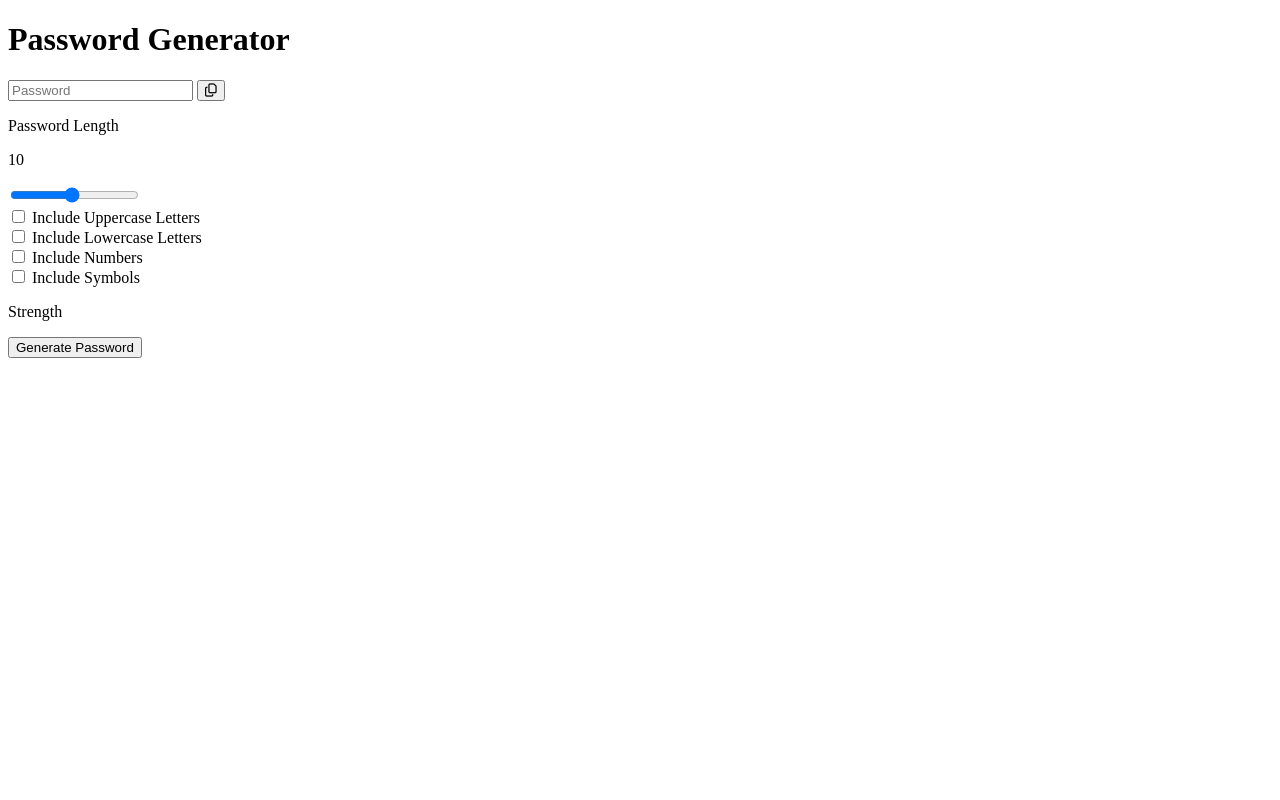
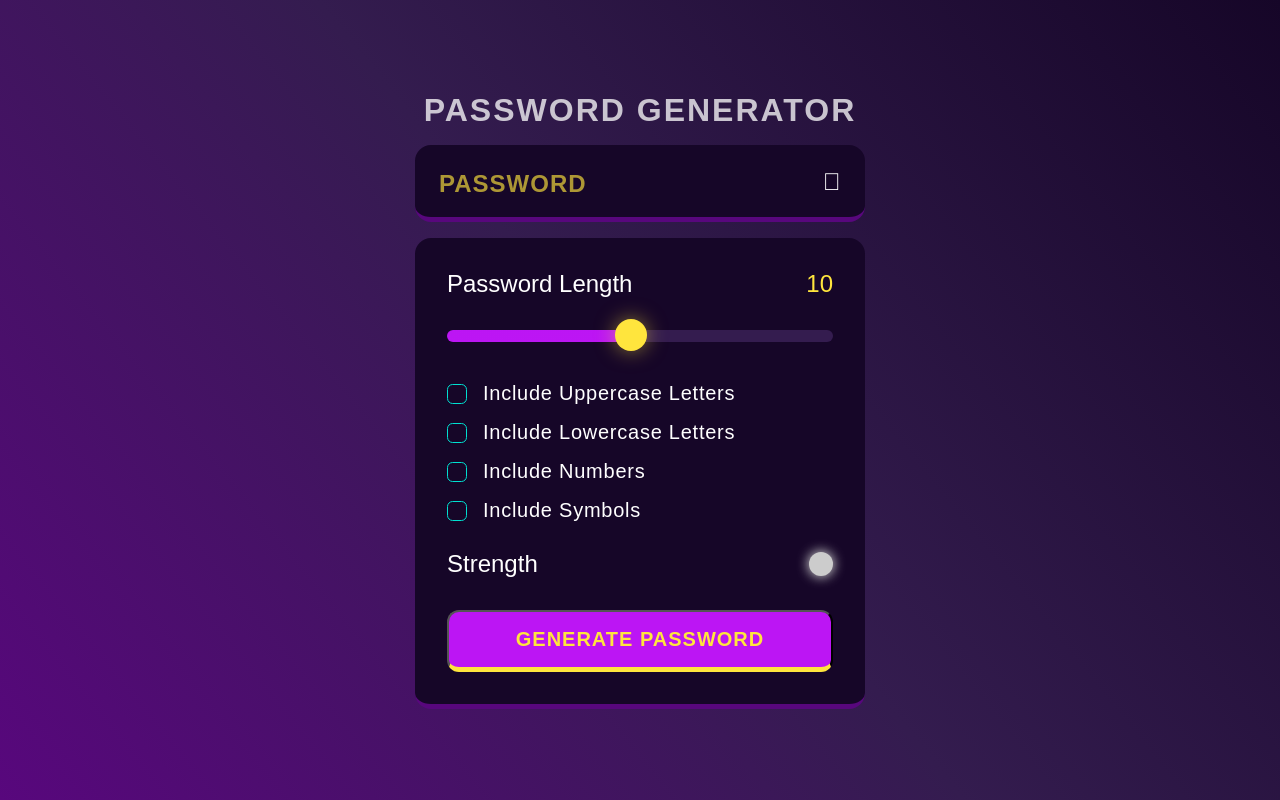
Before and after one commit to JATINGARG25/Password-Generator, a plain HTML site: page index.html in a window 1280 px wide. Drawn offline with Linux system fonts and the light colour scheme.

Commit message:
styles added to the project

```diff
--- a/index.html
+++ b/index.html
@@ -13,9 +13,9 @@
         <h1>Password Generator</h1>
 
         <div class="display-container">
-            <input readonly placeholder="Password" class="display" data-passwordDisplay>
+            <input readonly placeholder="PASSWORD" class="display" data-passwordDisplay>
             <button data-copy>
-                <span data-copyMsg></span>
+                <span data-copyMsg class="tooltip"></span>
                 <i class="fa-regular fa-copy"></i>
             </button>
         </div>
@@ -31,19 +31,19 @@
             <input type="range" min="1" max="20" class="slider" step="1" data-lengthSlider>
 
             <!-- checkboxes -->
-            <div>
+            <div class="check">
                 <input type="checkbox" id="uppercase">
                 <label for="uppercase">Include Uppercase Letters</label>
             </div>
-            <div>
+            <div class="check">
                 <input type="checkbox" id="lowercase">
                 <label for="uppercase">Include Lowercase Letters</label>
             </div>
-            <div>
+            <div class="check">
                 <input type="checkbox" id="numbers">
                 <label for="uppercase">Include Numbers</label>
             </div>
-            <div>
+            <div class="check">
                 <input type="checkbox" id="symbols">
                 <label for="uppercase">Include Symbols</label>
             </div>
--- a/script.js
+++ b/script.js
@@ -15,15 +15,21 @@ const symbols = "!@#$%^&*()_+";
 let password = "";
 let passwordLength = 10;
 let checkCount = 0;
+handleSlider();
+setIndicator("#ccc")
 
 function handleSlider() {
     inputSlider.value = passwordLength;
     lengthDisplay.innerText = passwordLength;
+
+    const min = inputSlider.min;
+    const max = inputSlider.max;
+    inputSlider.style.backgroundSize = ((passwordLength-min)*100/(max-min)) + "% 100%";
 }
-handleSlider();
 
 function setIndicator(color) {
     indicator.style.backgroundColor = color;
+    indicator.style.boxShadow = `0px 0px 12px 1px ${color}`;
 }
 
 function getRandomInteger(min, max) {
@@ -72,7 +78,7 @@ function calcStrength() {
 async function copyContent() {
     try{
         await navigator.clipboard.writeText(passwordDisplay.value)
-        copyMsg.innerText = "Copied"
+        copyMsg.innerText = "Copied!"
 
     } catch(err) {
         copyMsg.innerText = "Failed"
--- a/style.css
+++ b/style.css
@@ -0,0 +1,248 @@
+*,
+*::before,
+*::after{
+    margin: 0;
+    padding: 0;
+    box-sizing: border-box;
+    font-family: sans-serif;
+}
+
+:root{
+    --dk-voilet: hsl(268,75%,9%);
+    --lt-voilet: hsl(268,47%,21%);
+    --lt-voilet2: hsl(281,89%,26%);
+    --vb-voilet: hsl(285,91%,52%);
+    --vb-voilet2: hsl(270,90%,36%);
+
+    --vb-yellow: hsl(52,100%,62%);
+
+    --pl-white: hsl(0,0%,100%);
+
+    --vb-cyan: hsl(176,100%,44%);
+    --vb-cyan2: hsl(177,92%,70%);
+    --dk-text: hsl(198,20%,13%);
+}
+
+body{
+    width: 100vw;
+    height: 100vh;
+    display: flex;
+    flex-direction: column;
+    justify-content: center;
+    align-items: center;
+    /* Online gradient Generator -- Angry Tools */
+    background: linear-gradient(231deg, rgba(22,6,40,1) 0%, rgba(52,28,79,1) 50%, rgba(88,7,125,1)100%);
+}
+
+.container{
+    width: 90%;
+    max-width: 450px;
+}
+
+.container h1{
+    color: var(--pl-white);
+    opacity: 0.75;
+    letter-spacing: 2px;
+    text-align: center;
+    line-height: 1.2;
+    text-transform: uppercase;
+}
+
+.display-container{
+    position: relative;
+    background-color: var(--dk-voilet);
+    border-radius: 1rem;
+    border-bottom: 0.35rem solid var(--lt-voilet2);
+    margin: 1rem 0;
+    padding-top: 0.35rem;
+}
+
+.display{
+    width: 100%;
+    background-color: transparent;
+    padding: 1.15rem 1rem;
+    font-weight: 600;
+    font-size: 1.5rem;
+    line-height: 30px;
+    letter-spacing: 1px;
+    padding-right: 3.25rem;
+    border: none;
+    color: var(--vb-yellow);
+}
+
+.display::placeholder{
+    position: absolute;
+    top: 50%;
+    left: 1.5rem;
+    font-size: 1.5rem;
+    line-height: 30px;
+    color: var(--vb-yellow);
+    opacity: 0.65;
+    transform: translateY(-50%);
+}
+
+.display-container button{
+    position: absolute;
+    top: 50%;
+    right: 1.5rem;
+    transform: translateY(-50%);
+    background-color: transparent;
+    border: none;
+}
+
+.input-container{
+    width: 100%;
+    background-color: var(--dk-voilet);
+    border-radius: 1rem;
+    padding: 2rem;
+    border-bottom: 0.35rem solid var(--lt-voilet2);
+}
+
+.length-container{
+    display: flex;
+    justify-content: space-between;
+    align-items: center;
+}
+
+.length-container p:nth-child(1){
+    color: var(--pl-white);
+    font-size: 1.5rem;
+}
+
+.length-container p:nth-child(2){
+    color: var(--vb-yellow);
+    font-size: 1.5rem;
+}
+
+.strength-container{
+    display: flex;
+    justify-content: space-between;
+    align-items: center;
+    margin-top: 1.75rem;
+    margin-bottom: 2rem;
+}
+
+.strength-container p{
+    color: var(--pl-white);
+    font-size: 1.5rem;
+}
+
+.strength-container div{
+    width: 1.5rem;
+    height: 1.5rem;
+    border-radius: 50%;
+}
+
+.generateButton{
+    width: 100%;
+    padding: 1rem 0;
+    background-color: var(--vb-voilet);
+    text-align: center;
+    border-radius: 0.75rem;
+    border-bottom: 0.35rem solid var(--vb-yellow);
+    text-transform: uppercase;
+    letter-spacing: 1px;
+    color: var(--vb-yellow);
+    font-weight: 600;
+    font-size: 1.25rem;
+    cursor: pointer;
+}
+
+.check{
+    display: flex;
+    align-items: center;
+    margin: 1rem 0;
+    gap: 0 1rem;
+}
+
+.check input{
+    appearance: none;
+    width: 20px;
+    height: 20px;
+    border: 1px solid var(--vb-cyan);
+    cursor: pointer;
+    position: relative;
+    border-radius: 0.35rem;
+}
+
+.check input:checked{
+    background-color: var(--vb-cyan);
+}
+
+.check input:checked::before{
+    content: '✔';
+    position: absolute;
+    color: var(--dk-text);
+    font-size: 1.05rem;
+    font-weight: 600;
+    left: 50%;
+    top: -3.5px;
+    transform: translateX(-50%) translateY(10%);
+}
+
+.check label{
+    color: var(--pl-white);
+    font-size: 1.25rem;
+    letter-spacing: 0.75px;
+}
+
+.slider{
+    appearance: none;
+    width: 100%;
+    height: 0.75rem;
+    cursor: pointer;
+    background-color: var(--lt-voilet);
+    border-radius: 1rem;
+    margin-top: 2rem;
+    margin-bottom: 1.5rem;
+    background-image: linear-gradient(var(--vb-voilet),var(--vb-voilet));
+    background-repeat: no-repeat;
+}
+
+.slider::-webkit-slider-thumb {
+    position: relative;
+    appearance: none;
+    height: 2rem;
+    width: 2rem;
+    border-radius: 50%;
+    background-color: var(--vb-yellow);
+    cursor: pointer;
+    margin-top: -3px;
+    box-shadow: 0px 0px 20px 0px rgba(255,229,61,0.50);
+    transition: all 100ms ease-in;
+}
+
+.slider:focus{
+    outline: 3px solid var(--vb-yellow);
+}
+
+.slider::-webkit-slider-thumb:hover{
+    outline: 2px solid var(--vb-yellow);
+    background-color: var(--dk-voilet);
+    box-shadow: 0px 0px 25px 5px rgba(255,229,61,0.80);
+}
+
+.tooltip{
+    position: absolute;
+    background-color: var(--vb-voilet2);
+    color: var(--vb-yellow);
+    font-size: 1.25rem;
+    top: -35px;
+    left: -25px;
+    padding: 5px 10px;
+    border-radius: 1rem;
+    opacity: 0;
+    transform: scale(0);
+    transform-origin: bottom;
+    transition: all 250ms ease-in-out;
+}
+
+.tooltip.active{
+    opacity: 1;
+    transform: scale(1);
+}
+
+i{
+    color: white;
+    font-size: x-large;
+}
```
